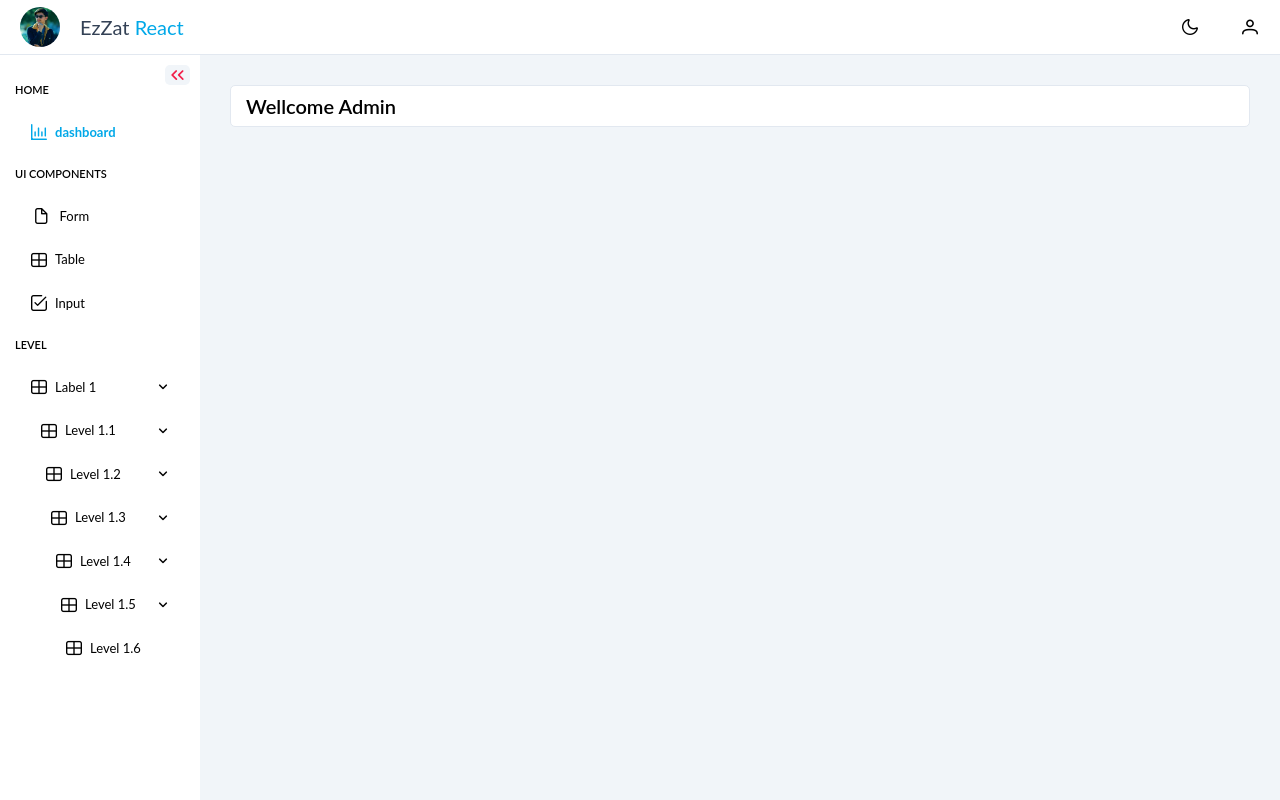
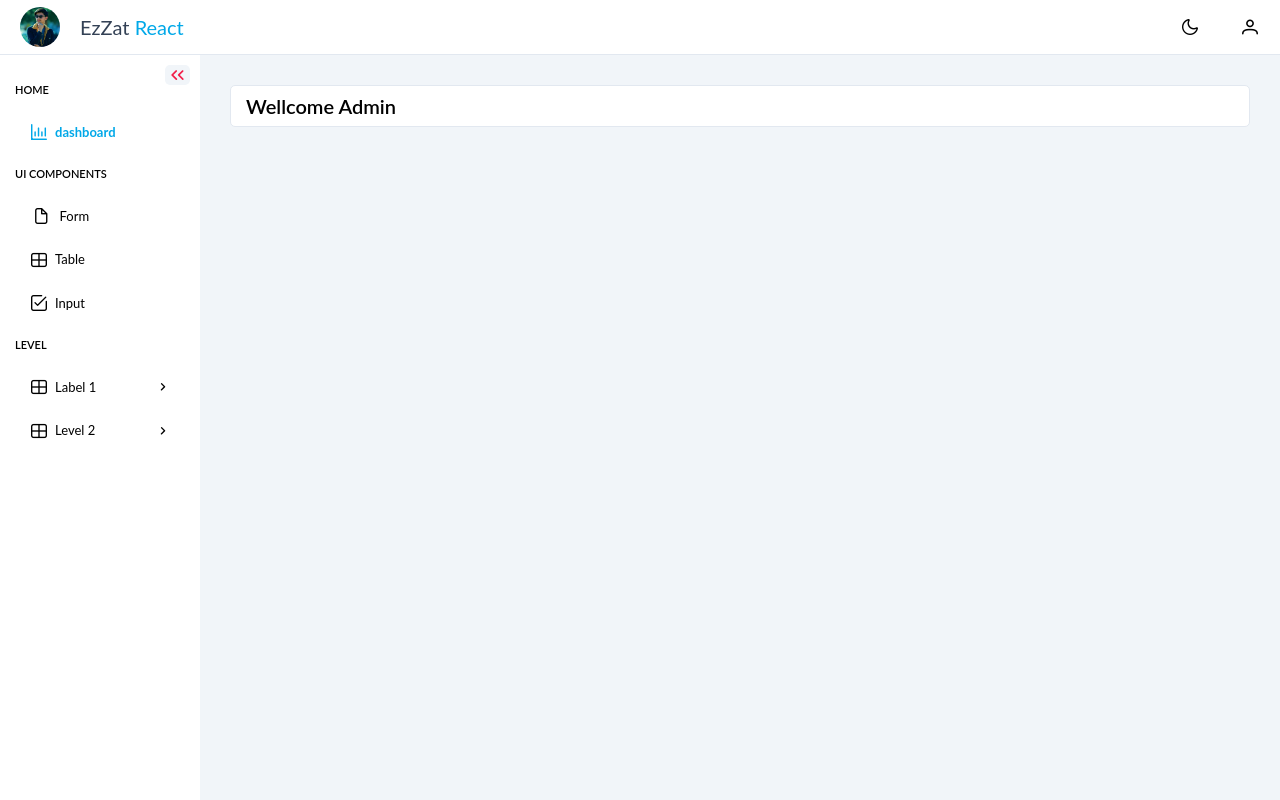
Before and after one commit to EzzatKhaqan/react-admin-dashboard, a React (Vite) app: page /admin in a window 1280 px wide. Built offline with nearby package versions, Linux system fonts and the light colour scheme.

Commit message:
feat: add react-transition-group for submenu animations; update MenuItem component for improved submenu handling

```diff
--- a/package.json
+++ b/package.json
@@ -11,6 +11,7 @@
     "react": "^19.0.0",
     "react-dom": "^19.0.0",
     "react-router-dom": "^7.6.0",
+    "react-transition-group": "^4.4.5",
     "zustand": "^5.0.4"
   },
   "scripts": {
--- a/src/assets/styles/layout/menu.scss
+++ b/src/assets/styles/layout/menu.scss
@@ -80,25 +80,17 @@
     .menuitem-text {
       font-size: 13px;
     }
-
-    &.active-menuitem {
-      > .submenu-toggler {
-        transform: rotate(-180deg);
-      }
-    }
   }
 
   li.active-menuitem {
     > a {
       .submenu-toggler {
-        transform: rotate(-180deg);
+        transform: rotate(90deg);
       }
     }
   }
 
   ul {
-    margin: 0;
-    padding: 0;
     list-style-type: none;
 
     a {
@@ -176,3 +168,20 @@
     }
   }
 }
+.submenu-enter {
+  max-height: 0;
+}
+.submenu-enter-active {
+  max-height: 1000px;
+  overflow: hidden;
+  transition: max-height 1s ease-in-out;
+}
+
+.submenu-exit {
+  max-height: 1000px;
+}
+.submenu-exit-active {
+  max-height: 0;
+  overflow: hidden;
+  transition: max-height 0.45s cubic-bezier(0, 1, 0, 1);
+}
--- a/src/layouts/admin/AppAdminSideBar.jsx
+++ b/src/layouts/admin/AppAdminSideBar.jsx
@@ -62,7 +62,7 @@ export const AppAdminSideBar = () => {
                               items: [
                                 {
                                   label: 'Level 1.6',
-                                  icon: 'pi pi-table',
+                                  to: '/admin',
                                 },
                               ],
                             },
@@ -71,6 +71,22 @@ export const AppAdminSideBar = () => {
                       ],
                     },
                   ],
+                },
+              ],
+            },
+          ],
+        },
+        {
+          label: 'Level 2',
+          icon: 'pi pi-table',
+          items: [
+            {
+              label: 'Level 2.1',
+              icon: 'pi pi-table',
+              items: [
+                {
+                  label: 'Level 2.2',
+                  icon: 'pi pi-table',
                 },
               ],
             },
--- a/src/shared/components/menu/MenuItem.jsx
+++ b/src/shared/components/menu/MenuItem.jsx
@@ -1,41 +1,86 @@
 import { Link } from 'react-router-dom';
 import PropTypes from 'prop-types';
+import { useRef, useState } from 'react';
+import { useLocation } from 'react-router-dom';
 import { AnimatePresence, motion } from 'motion/react';
-import { useState } from 'react';
-import { useLocation } from 'react-router-dom';
-
-export const MenuItem = ({ item = [], root = true }) => {
+import { CSSTransition } from 'react-transition-group';
+export const MenuItem = ({ item = [], root = true, index }) => {
   const hasItem = Array.isArray(item.items) && item.items.length > 0;
   const isLink = Boolean(item.to);
   const Wrapper = isLink ? Link : 'a';
   const wrapperProps = isLink ? { to: item.to } : {};
   const location = useLocation();
+  const [isOpen, setIsOpen] = useState(false);
+  const submenuRef = useRef(null);
+  function toggleSubmenu() {
+    setIsOpen((prev) => !prev);
+  }
 
   function checkActiveRoute(item) {
     if (item.to) return item.to == location.pathname;
     else return false;
   }
 
+  function checkSubmenu() {
+    return root ? true : isOpen;
+  }
+  const submenuVisible = hasItem && checkSubmenu();
   return (
     <>
-      <li className={[root ? 'root-menuitem' : ''].join(' ')}>
+      <li className={[root ? 'root-menuitem' : '', isOpen && 'active-menuitem'].join(' ')}>
         {root && <div className="menuitem-root-text">{item.label}</div>}
         {!root && (
-          <Wrapper {...wrapperProps} className={[checkActiveRoute(item) ? 'active-route' : '']}>
+          <Wrapper
+            {...wrapperProps}
+            className={[checkActiveRoute(item) ? 'active-route' : '']}
+            onClick={(e) => {
+              if (hasItem) {
+                e.preventDefault();
+                toggleSubmenu();
+              }
+            }}
+          >
             <i className={[item.icon, 'menuitem-icon'].join(' ')}></i>
             <span className="menuitem-text">{item.label}</span>
-            {hasItem && <i className="pi pi-angle-down submenu-toggler"></i>}
+            {hasItem && <i className="pi pi-angle-right submenu-toggler"></i>}
           </Wrapper>
         )}
-        <AnimatePresence>
-          {hasItem && ( // recurisve call MenuItem,for submenu items
-            <motion.ul className="submenu">
-              {item.items.map((submenuItem, index) => (
-                <MenuItem item={submenuItem} key={index} root={false} />
+
+        <CSSTransition
+          in={submenuVisible}
+          timeout={1000}
+          classNames="submenu"
+          unmountOnExit
+          nodeRef={submenuRef}
+        >
+          <ul className="submenu" ref={submenuRef}>
+            {hasItem &&
+              item.items.map((item, index) => (
+                <MenuItem key={index} item={item} root={false} index={index} />
               ))}
-            </motion.ul>
-          )}
-        </AnimatePresence>
+          </ul>
+        </CSSTransition>
+
+        {/* {hasItem && (
+          <AnimatePresence initial={false}>
+            {checkSubmenu() && (
+              <motion.ul
+                className="submenu overflow-hidden"
+                key="submenu"
+                initial={{ maxHeight: 0, opacity: 0 }}
+                animate={{ maxHeight: 1000, opacity: 1 }}
+                exit={{ maxHeight: 0 }}
+                transition={{
+                  maxHeight: { duration: 0.1, ease: 'easeInOut' },
+                }}
+              >
+                {item.items.map((item, index) => (
+                  <MenuItem key={index} item={item} root={false} index={index} />
+                ))}
+              </motion.ul>
+            )}
+          </AnimatePresence>
+        )} */}
       </li>
     </>
   );
```
Also changed, not shown: 2 other files (tests, documents, lock files or other folders).
